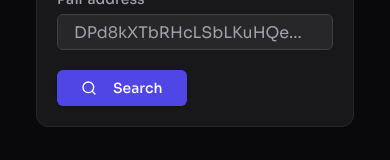
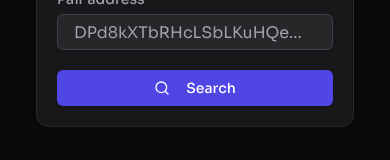
Before and after one commit to romankarbivskyi/market-masters, a Next.js app in the folder client/: page / in a window 390 px wide. Shown: the part 524-684 px from the top of the page. Built offline with nearby package versions, Linux system fonts and the light colour scheme; no server answers.

Commit message:
update: search pair button position

```diff
--- a/client/src/components/SearchPairForm.tsx
+++ b/client/src/components/SearchPairForm.tsx
@@ -140,11 +140,11 @@ export default function TokenForm() {
               </FormItem>
             )}
           />
-          <div className="flex gap-3 self-start sm:self-end">
+          <div className="flex flex-1 gap-3">
             <Button
               type="submit"
               disabled={isLoading}
-              className="mt-auto bg-indigo-600 px-6 py-3 text-white hover:bg-indigo-700/80"
+              className="mt-auto w-full bg-indigo-600 px-6 py-3 text-white hover:bg-indigo-700/80"
             >
               <Search className="mr-2" />
               Search
```
